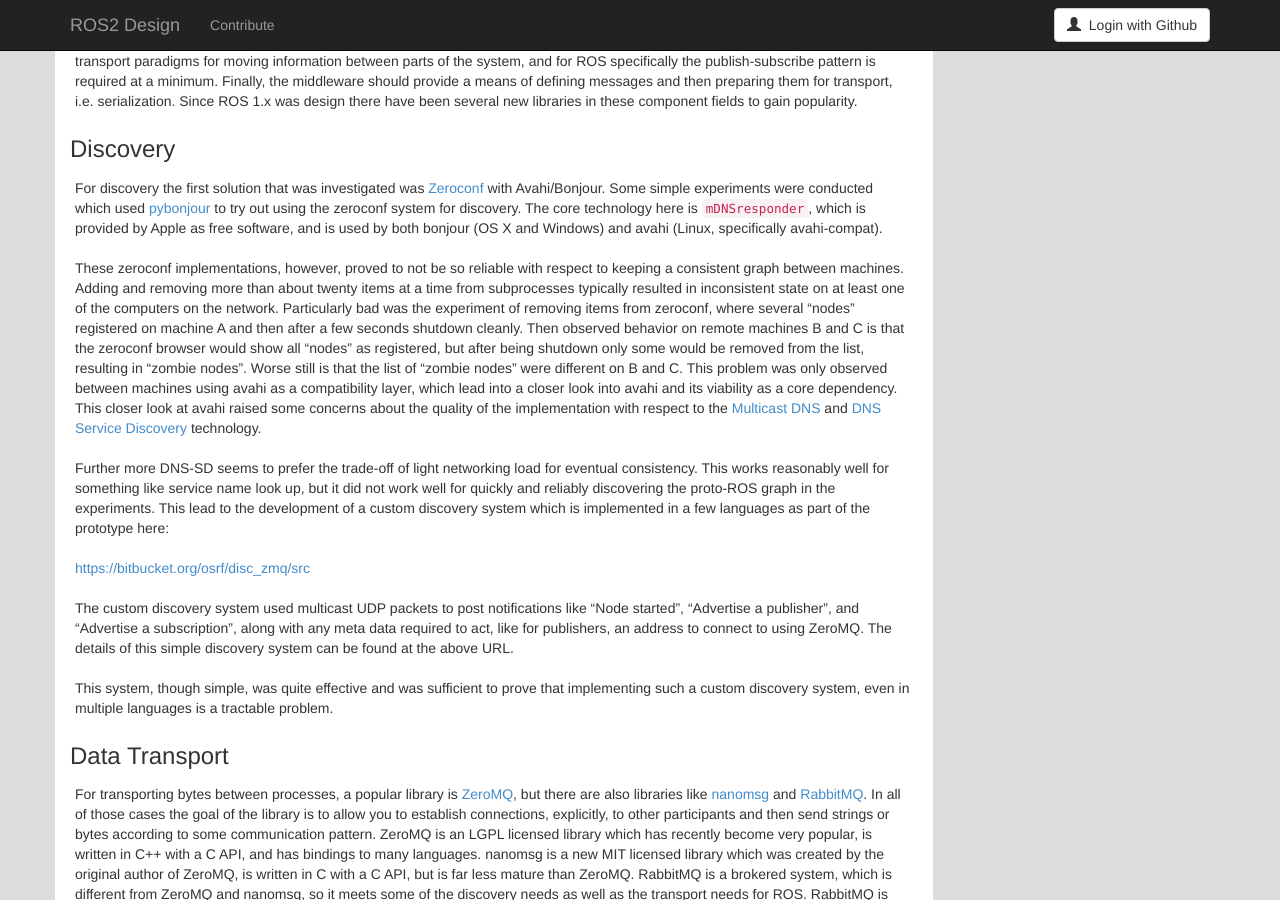
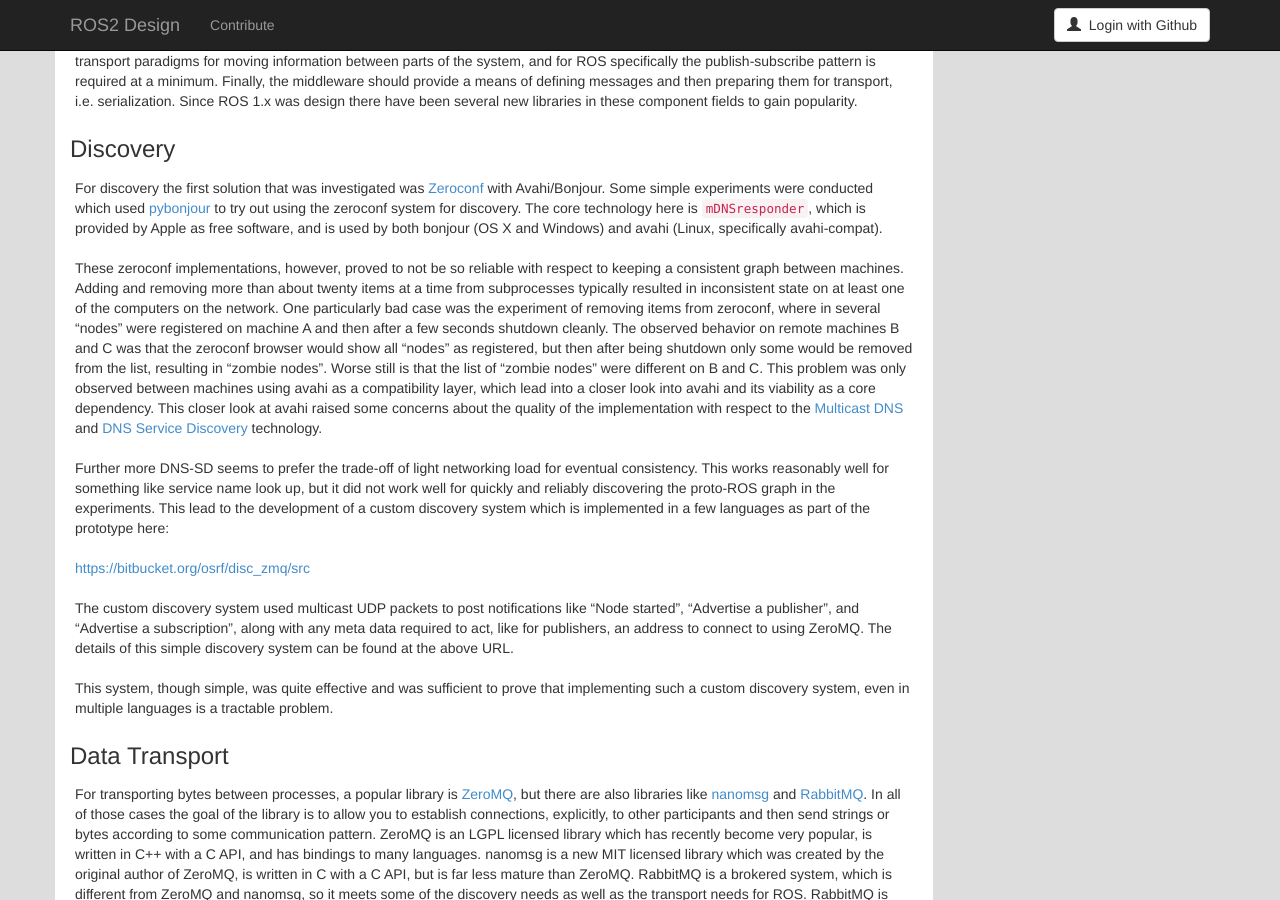
Before and after one commit to ros2/design, a Jekyll site: the page built from articles/30_ros_with_zeromq.md, in a window 1280 px wide and 900 px high, scrolled down 484 px. Built offline with Jekyll 4.4.1, drawn with Linux system fonts in a browser that asks for light colours; nearby versions of some CDN libraries.

Commit message:
fix wording in zeromq article

```diff
--- a/articles/30_ros_with_zeromq.md
+++ b/articles/30_ros_with_zeromq.md
@@ -41,8 +41,8 @@ The core technology here is `mDNSresponder`, which is provided by Apple as free
 
 These zeroconf implementations, however, proved to not be so reliable with respect to keeping a consistent graph between machines.
 Adding and removing more than about twenty items at a time from subprocesses typically resulted in inconsistent state on at least one of the computers on the network.
-Particularly bad was the experiment of removing items from zeroconf, where several "nodes" registered on machine A and then after a few seconds shutdown cleanly.
-Then observed behavior on remote machines B and C is that the zeroconf browser would show all "nodes" as registered, but after being shutdown only some would be removed from the list, resulting in "zombie nodes".
+One particularly bad case was the experiment of removing items from zeroconf, where in several "nodes" were registered on machine A and then after a few seconds shutdown cleanly.
+The observed behavior on remote machines B and C was that the zeroconf browser would show all "nodes" as registered, but then after being shutdown only some would be removed from the list, resulting in "zombie nodes".
 Worse still is that the list of "zombie nodes" were different on B and C.
 This problem was only observed between machines using avahi as a compatibility layer, which lead into a closer look into avahi and its viability as a core dependency.
 This closer look at avahi raised some concerns about the quality of the implementation with respect to the [Multicast DNS](http://en.wikipedia.org/wiki/Multicast_DNS) and [DNS Service Discovery](http://en.wikipedia.org/wiki/Zero_configuration_networking#Service_discovery) technology.
```
